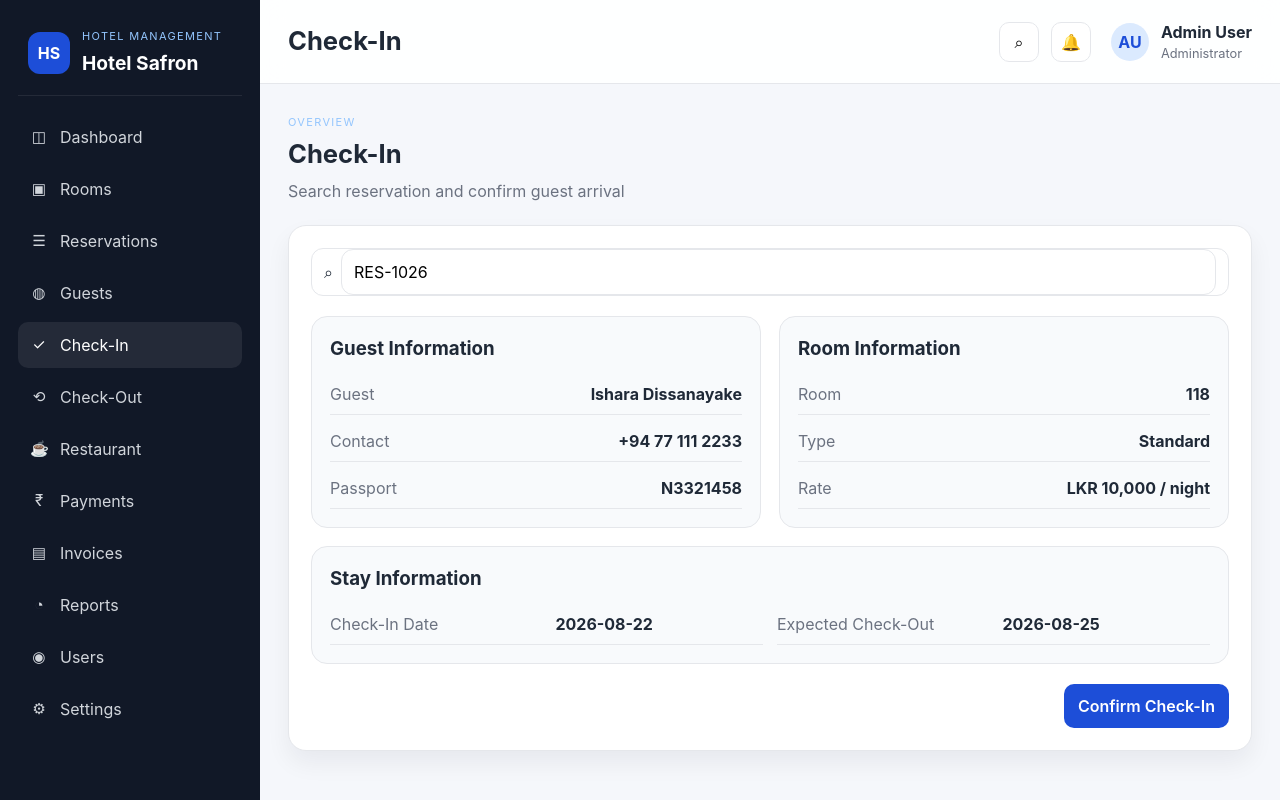
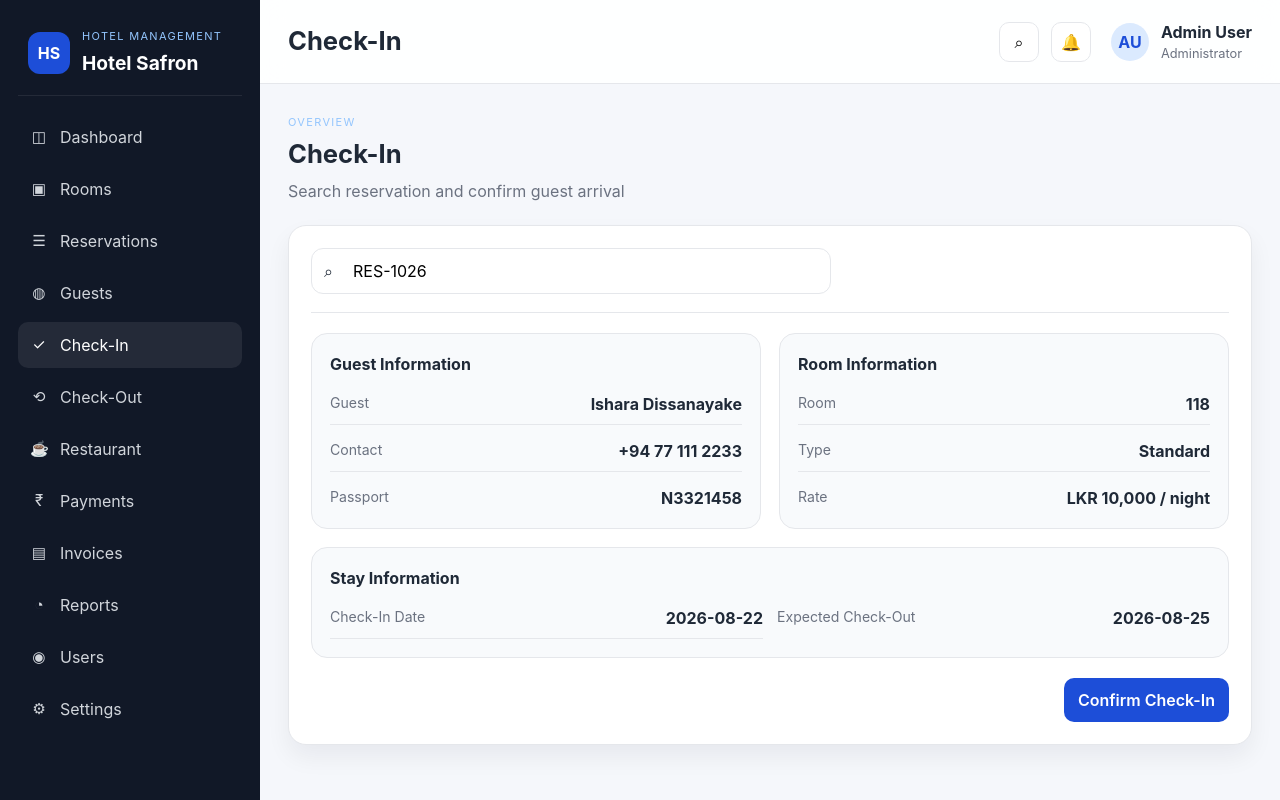
Before and after one commit to hansamali2004/PUSL3120_GROUP-9, a React (Vite) app: page /check-in in a window 1280 px wide. Built offline with nearby package versions, Linux system fonts and the light colour scheme.

Commit message:
Check-in & Check-out ui update

```diff
--- a/src/App.css
+++ b/src/App.css
@@ -531,6 +531,26 @@ th {
   padding: 22px;
 }
 
+.form-panel > .toolbar {
+  padding-bottom: 18px;
+  border-bottom: 1px solid var(--border);
+}
+
+.wide-search {
+  max-width: 520px;
+  min-height: 44px;
+}
+
+.wide-search input {
+  border: 0;
+  border-radius: 0;
+}
+
+.wide-search:focus-within {
+  border-color: var(--primary);
+  box-shadow: 0 0 0 3px var(--primary-soft);
+}
+
 .form-grid {
   display: grid;
   grid-template-columns: repeat(2, minmax(0, 1fr));
@@ -547,6 +567,9 @@ th {
 
 .form-section h3 {
   margin-top: 0;
+  margin-bottom: 16px;
+  font-size: 1rem;
+  color: var(--text);
 }
 
 .detail-list {
@@ -562,8 +585,18 @@ th {
   border-bottom: 1px solid var(--border);
 }
 
+.detail-list > div:last-child {
+  padding-bottom: 0;
+  border-bottom: none;
+}
+
 .detail-list > div span {
   color: var(--muted);
+  font-size: 0.88rem;
+}
+
+.detail-list > div strong {
+  text-align: right;
 }
 
 .full-width {
@@ -584,7 +617,7 @@ th {
 .checkout-summary {
   display: grid;
   gap: 12px;
-  padding: 12px 0 20px;
+  padding: 4px 0 20px;
 }
 
 .checkout-row {
@@ -592,11 +625,22 @@ th {
   justify-content: space-between;
   gap: 20px;
   border-bottom: 1px solid var(--border);
-  padding-bottom: 10px;
+  padding: 0 0 10px;
+}
+
+.checkout-row span {
+  color: var(--muted);
+}
+
+.checkout-row strong {
+  text-align: right;
 }
 
 .total-row {
-  font-size: 1.1rem;
+  margin-top: 4px;
+  padding: 14px 0 0;
+  border-top: 2px solid var(--border);
+  font-size: 1.2rem;
   color: var(--primary);
   border-bottom: none;
 }
@@ -610,10 +654,33 @@ th {
 }
 
 .payment-options {
+  display: grid;
+  grid-template-columns: repeat(3, minmax(0, 1fr));
+  gap: 18px;
+  margin-top: 12px;
+}
+
+.payment-options label {
   display: flex;
-  gap: 18px;
-  flex-wrap: wrap;
-  margin-top: 12px;
+  align-items: center;
+  gap: 10px;
+  min-height: 44px;
+  padding: 10px 12px;
+  border: 1px solid var(--border);
+  border-radius: 10px;
+  background: white;
+  cursor: pointer;
+}
+
+.payment-options label:has(input:checked) {
+  border-color: var(--primary);
+  background: var(--primary-soft);
+  color: var(--primary);
+  font-weight: 600;
+}
+
+.payment-options input {
+  accent-color: var(--primary);
 }
 
 .restaurant-layout {
@@ -798,4 +865,13 @@ th {
     flex-direction: column;
     align-items: flex-start;
   }
+
+  .payment-options {
+    grid-template-columns: 1fr;
+    gap: 10px;
+  }
+
+  .checkout-row {
+    gap: 12px;
+  }
 }
```
Also changed, not shown: 4 other files (tests, documents, lock files or other folders).
